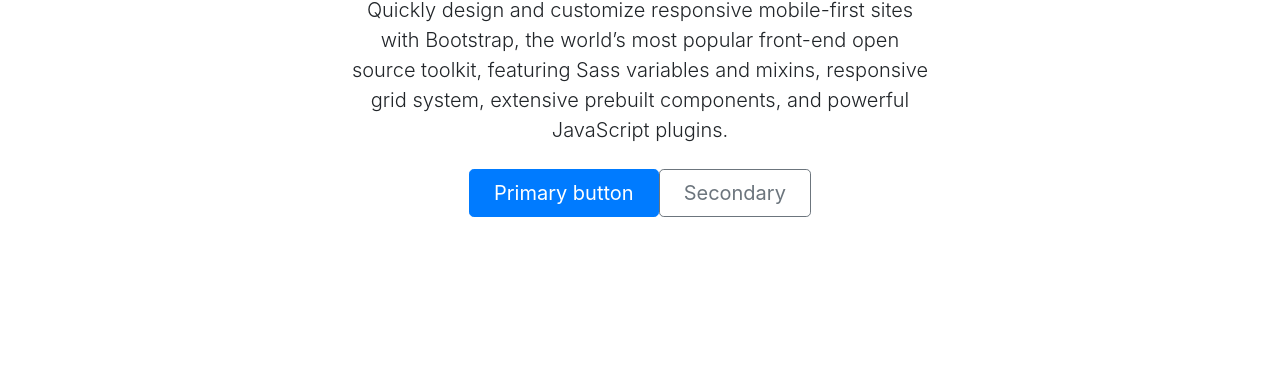
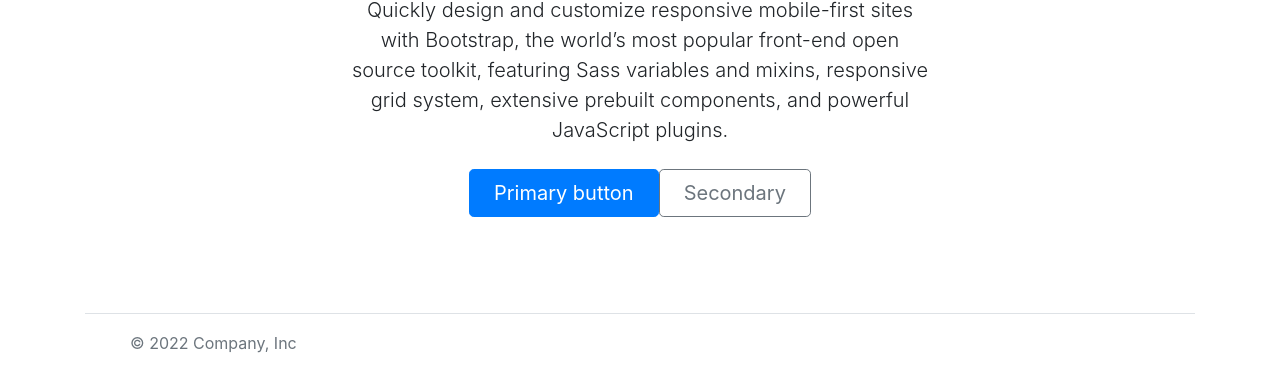
Before and after one commit to camfung/1800_202210_BBY009, a plain HTML site: page index.html in a window 1280 px wide. Shown: the part 294-686 px from the top of the page. Drawn offline with nearby package versions, Linux system fonts and the light colour scheme.

Commit message:
Added footer

```diff
--- a/index.html
+++ b/index.html
@@ -73,6 +73,23 @@
         </div>
       </div>
 
+      <div class="container">
+        <footer class="d-flex flex-wrap justify-content-between align-items-center py-3 my-4 border-top">
+          <div class="col-md-4 d-flex align-items-center">
+            <a href="/" class="mb-3 me-2 mb-md-0 text-muted text-decoration-none lh-1">
+              <svg class="bi" width="30" height="24"><use xlink:href="#bootstrap"/></svg>
+            </a>
+            <span class="mb-3 mb-md-0 text-muted">&copy; 2022 Company, Inc</span>
+          </div>
+
+          <ul class="nav col-md-4 justify-content-end list-unstyled d-flex">
+            <li class="ms-3"><a class="text-muted" href="#"><svg class="bi" width="24" height="24"><use xlink:href="#twitter"/></svg></a></li>
+            <li class="ms-3"><a class="text-muted" href="#"><svg class="bi" width="24" height="24"><use xlink:href="#instagram"/></svg></a></li>
+            <li class="ms-3"><a class="text-muted" href="#"><svg class="bi" width="24" height="24"><use xlink:href="#facebook"/></svg></a></li>
+          </ul>
+        </footer>
+      </div
+
     <!---------------------------------------------->
     <!-- Your own JavaScript functions go here    -->
     <!---------------------------------------------->
```
